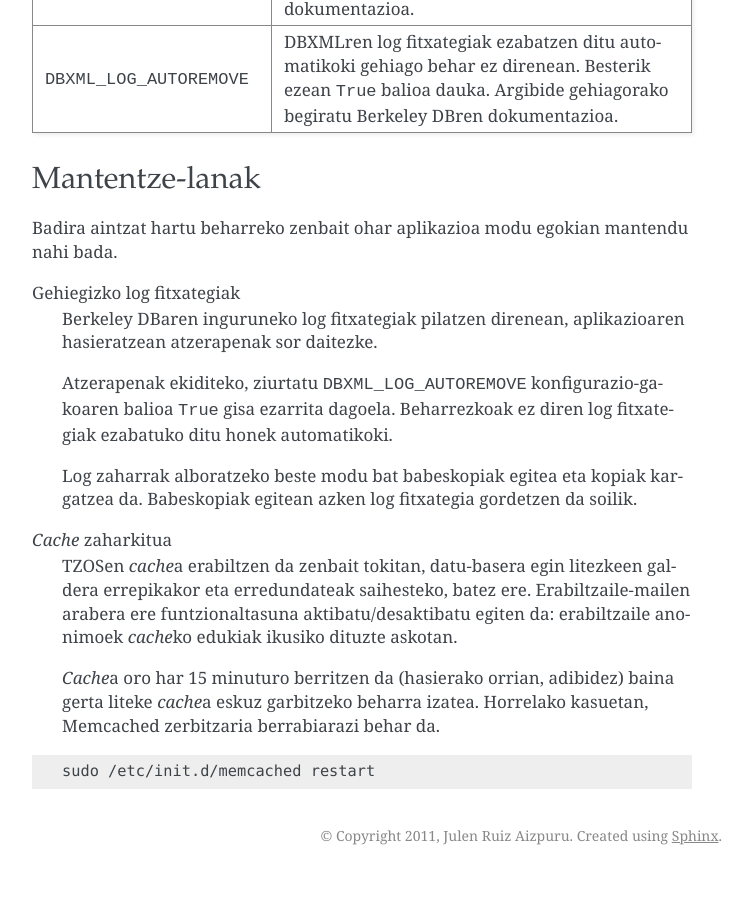
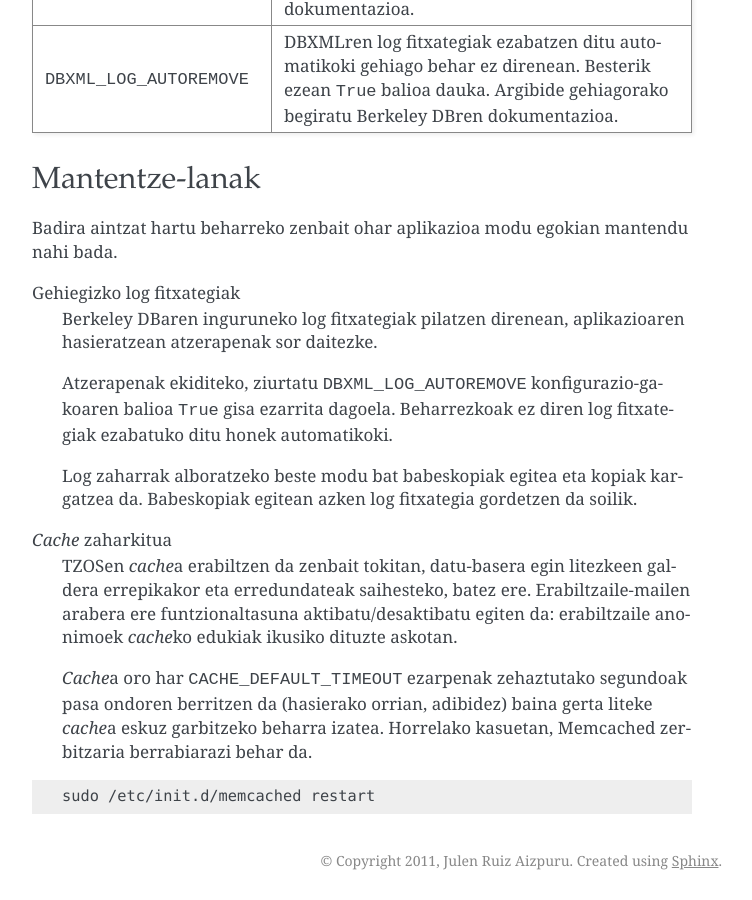
Before and after one commit to julen/tzos, a Sphinx documentation site: the page built from docs/konfigurazioa.rst, in a window 1280 px wide and 900 px high, scrolled down 2822 px. Shown: the whole window, without its empty margins (388-1140 px from the left). Built offline with Sphinx 7.4.7, drawn with Linux system fonts in a browser that asks for light colours; before the commit the page ends 3697 px from its top, so only the background shows below that.

Commit message:
Update cache references.

```diff
--- a/docs/instalazioa.rst
+++ b/docs/instalazioa.rst
@@ -213,7 +213,7 @@ konfigurazio-balioa berrerabiltzeko prestatuta::
     # Caching
     CACHE_TYPE = "memcached"
     CACHE_MEMCACHED_SERVERS = ["127.0.0.1:11211"]
-    CACHE_DEFAULT_TIMEOUT = 300
+    CACHE_DEFAULT_TIMEOUT = 900
 
     # SQLAlchemy database settings
     SQLALCHEMY_DATABASE_URI = 'mysql://{0}:{1}@{2}/{3}'.format(TZOS_MYSQL_USERNAME,
--- a/docs/konfigurazioa.rst
+++ b/docs/konfigurazioa.rst
@@ -46,9 +46,10 @@ Gehiegizko log fitxategiak
     egiten da: erabiltzaile anonimoek `cache`\ko edukiak ikusiko dituzte
     askotan.
 
-    `Cache`\a oro har 15 minuturo berritzen da (hasierako orrian, adibidez)
-    baina gerta liteke `cache`\a eskuz garbitzeko beharra izatea. Horrelako
-    kasuetan, Memcached zerbitzaria berrabiarazi behar da.
+    `Cache`\a oro har ``CACHE_DEFAULT_TIMEOUT`` ezarpenak zehaztutako segundoak
+    pasa ondoren berritzen da (hasierako orrian, adibidez) baina gerta liteke
+    `cache`\a eskuz garbitzeko beharra izatea. Horrelako kasuetan, Memcached
+    zerbitzaria berrabiarazi behar da.
 
 .. code-block:: bash
 
```
